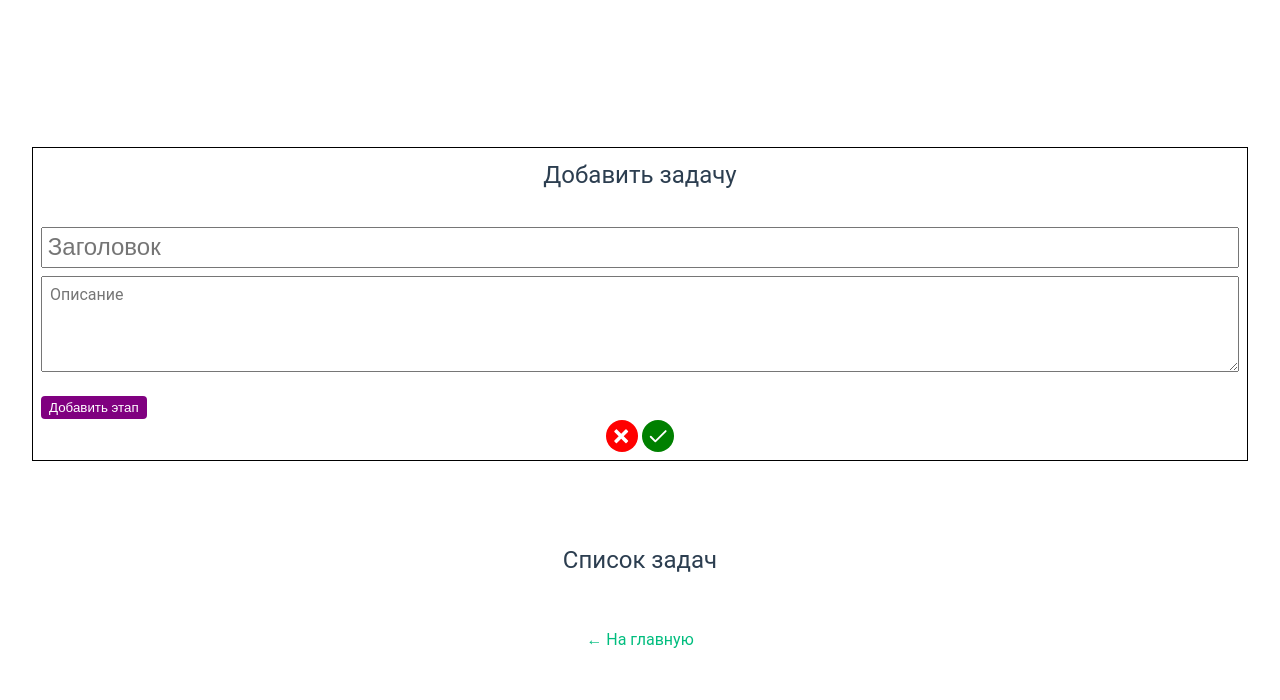
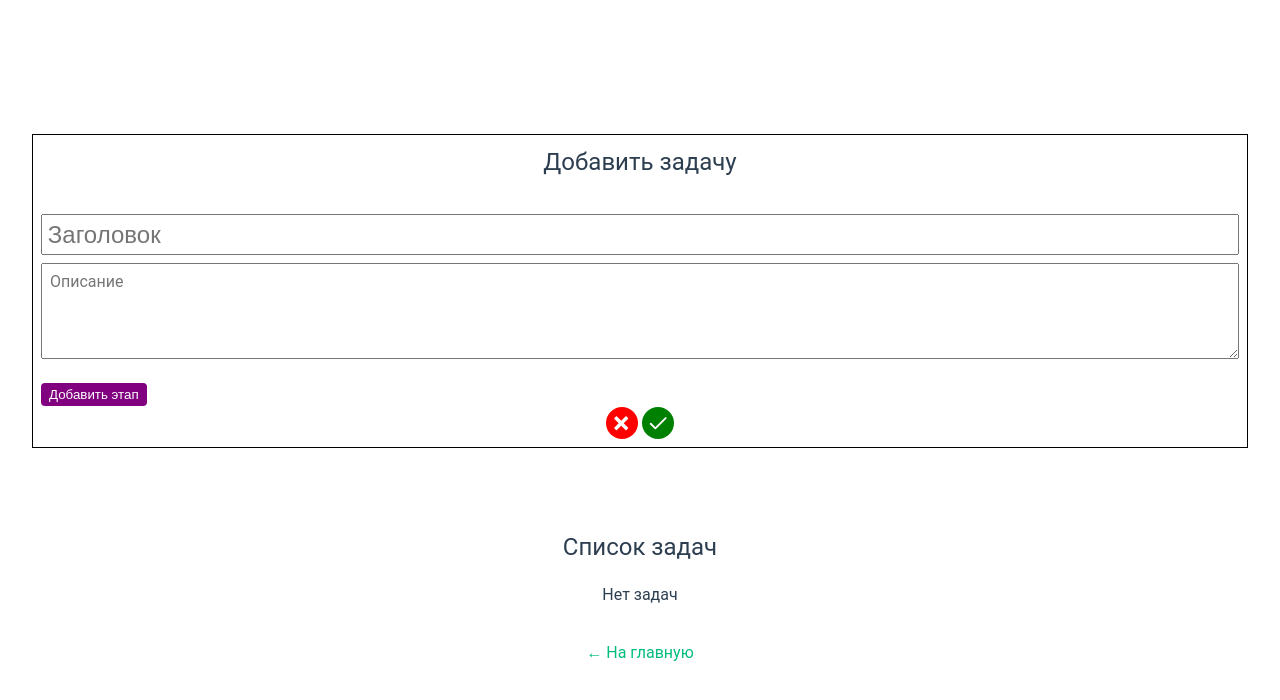
Before and after one commit to rustamnew/rustam_test_task_frontend_02.03.2024, a Vue app: page /#/todo in a window 1280 px wide. Shown: the top 700 px of the page. Built offline with nearby package versions, Linux system fonts and the light colour scheme.

Commit message:
Фиксы

```diff
--- a/src/App.vue
+++ b/src/App.vue
@@ -42,4 +42,12 @@ import { useConfigStore } from './stores/config';
     div + .router-link {
         margin-top: 2rem;
     }
+
+    @media (max-width: 800px) {
+        h1 {
+            text-align: center;
+            margin-bottom: 2rem;
+            line-height: 1.2;
+        }
+    }
 </style>
--- a/src/components/Todo.vue
+++ b/src/components/Todo.vue
@@ -12,6 +12,8 @@ import IconPlus from './icons/IconPlus.vue';
 
     <div class="todo">
         <TodoItem v-for="item, index in todoStore.items" :key="index" :itemProp="item" :index="index"/>
+
+        <span v-if="!todoStore.items.length">Нет задач</span>
 
         <button class="add-todo" v-if="configStore.config.todoAddForm === false" @click="addItem()">
             <IconPlus color="green" size="4rem"/>
@@ -74,5 +76,8 @@ import IconPlus from './icons/IconPlus.vue';
             flex-direction: column;
             align-items: center;
         }
+        .add-todo {
+            width: 100%;
+        }
     }
 </style>
--- a/src/components/TodoItem.vue
+++ b/src/components/TodoItem.vue
@@ -129,6 +129,7 @@
             itemProp: {
                 handler(val, oldVal) {
                     this.item = val
+                    this.itemDefault = val
                 },
                 deep: true
             },
```
